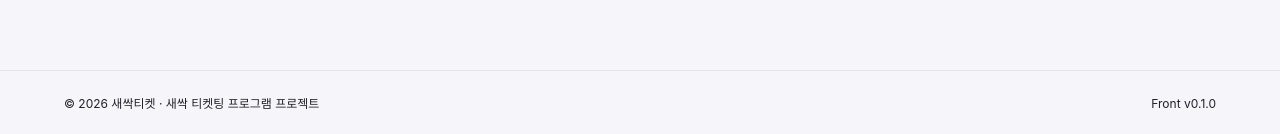
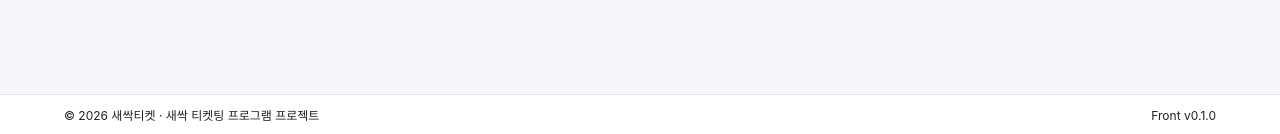
Before and after one commit to juyeoon/sesac-ticket, a React (Vite) app in the folder web/frontend/: page / in a window 1280 px wide. Shown: the part 663-797 px from the top of the page. Built offline with nearby package versions, Linux system fonts and the light colour scheme; no server answers; a web font is replaced by a local one.

Commit message:
fix: footer를 화면 하단에 고정 표시

```diff
--- a/web/frontend/src/components/layout/RootLayout.tsx
+++ b/web/frontend/src/components/layout/RootLayout.tsx
@@ -116,11 +116,24 @@ export function RootLayout() {
         </Toolbar>
       </AppBar>
 
-      <Box component="main" sx={{ flex: 1 }}>
+      <Box component="main" sx={{ flex: 1, pb: { xs: 10, sm: 7 } }}>
         <Outlet />
       </Box>
 
-      <Box component="footer" sx={{ borderTop: 1, borderColor: 'divider', py: 3, mt: 4 }}>
+      <Box
+        component="footer"
+        sx={{
+          position: 'fixed',
+          bottom: 0,
+          left: 0,
+          width: '100%',
+          borderTop: 1,
+          borderColor: 'divider',
+          py: 1.5,
+          bgcolor: 'background.paper',
+          zIndex: (theme) => theme.zIndex.appBar,
+        }}
+      >
         <Container
           maxWidth="lg"
           sx={{ display: 'flex', flexDirection: { xs: 'column', sm: 'row' }, gap: 0.5, justifyContent: 'space-between' }}
```
